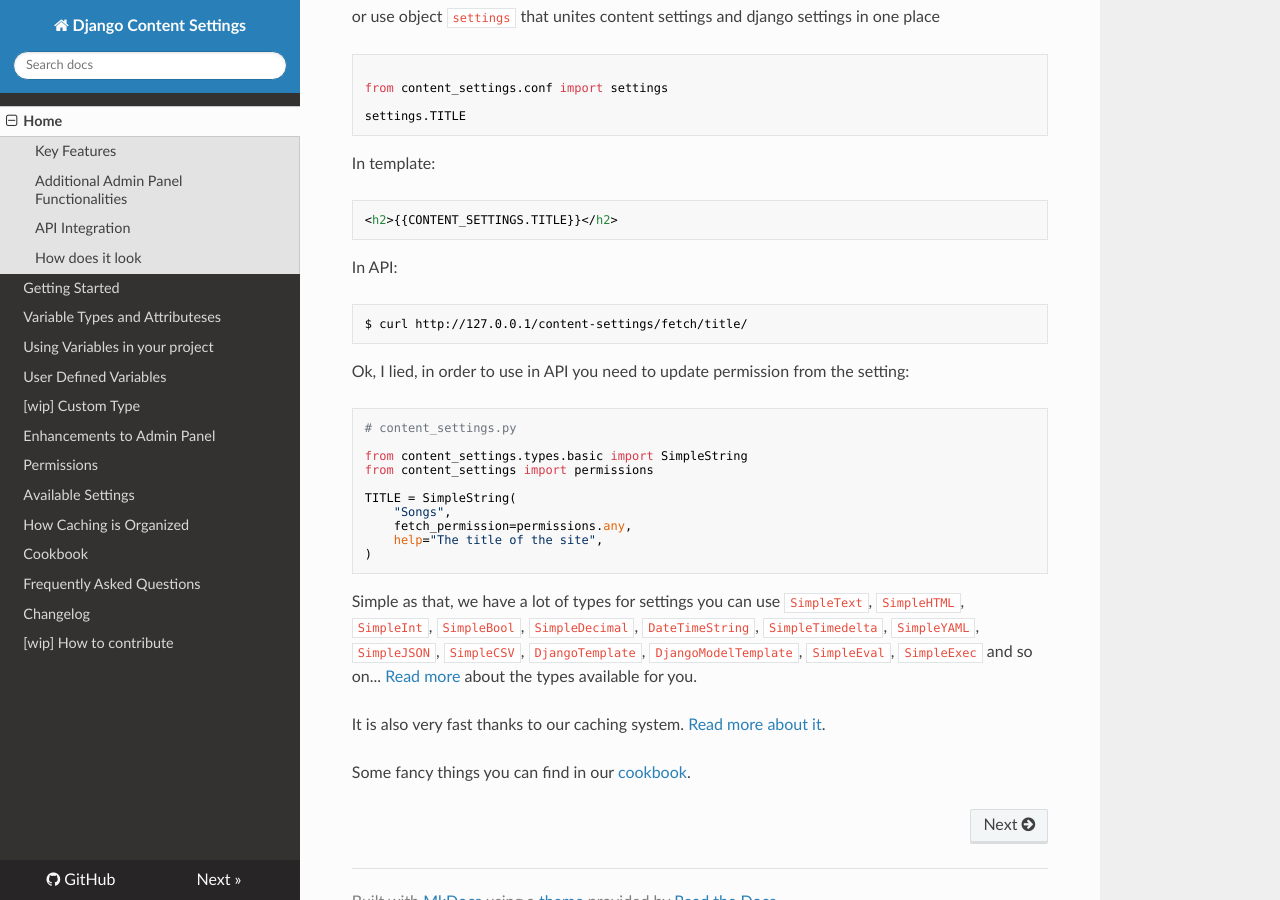
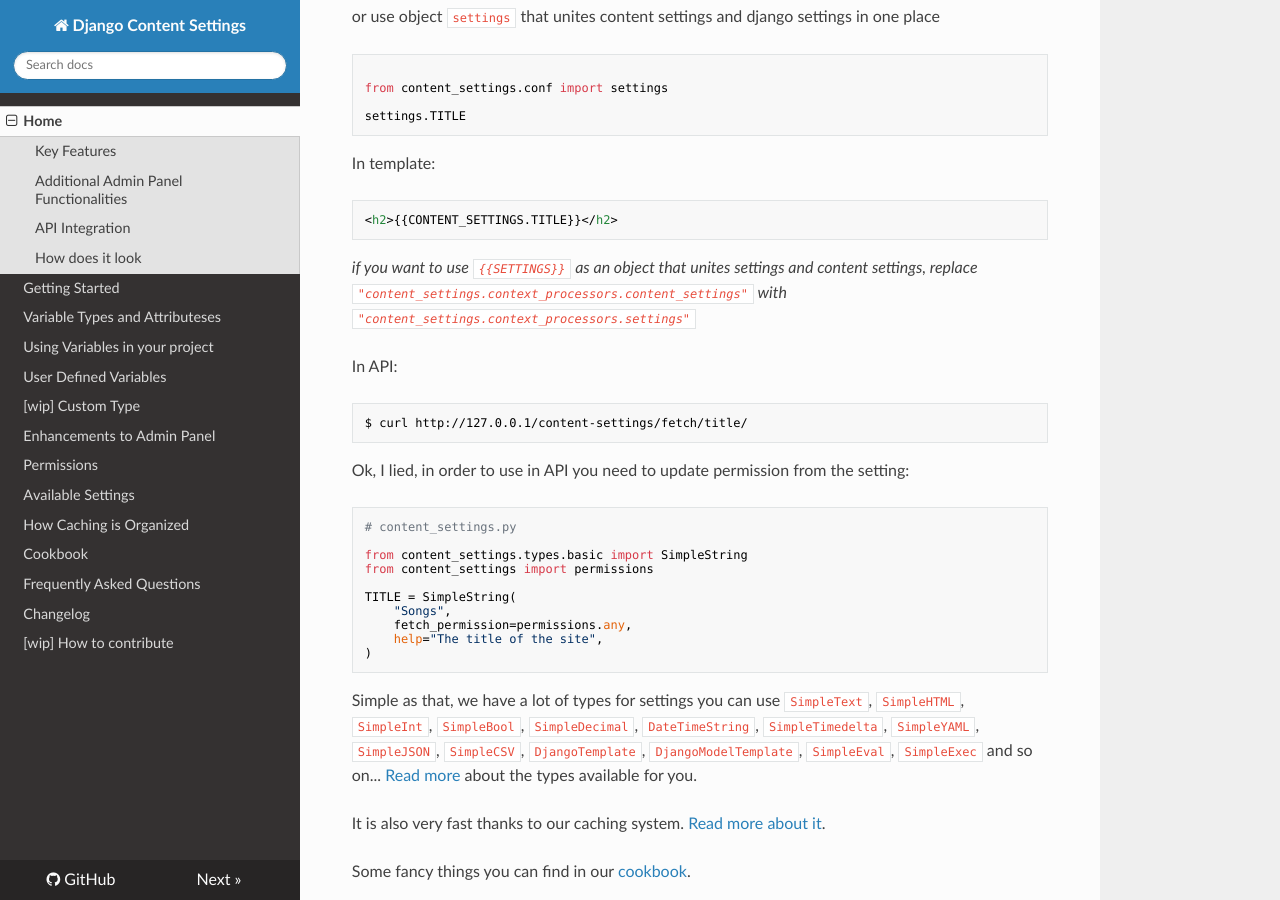
Before and after one commit to occipital/django-content-settings, an MkDocs documentation site: the page built from docs/index.md, in a window 1280 px wide and 900 px high, scrolled down 2241 px. Built offline with MkDocs 1.6.1, drawn with Linux system fonts in a browser that asks for light colours; nearby versions of some CDN libraries.

Commit message:
#70 docs

````diff
--- a/docs/index.md
+++ b/docs/index.md
@@ -80,6 +80,8 @@ In template:
 <h2>{{CONTENT_SETTINGS.TITLE}}</h2>
 ```
 
+*if you want to use `{{SETTINGS}}` as an object that unites settings and content settings, replace `"content_settings.context_processors.content_settings"` with `"content_settings.context_processors.settings"`*
+
 In API:
 
 ```bash
````
Also changed, not shown: docs/faq.md (+4 -0 lines).
